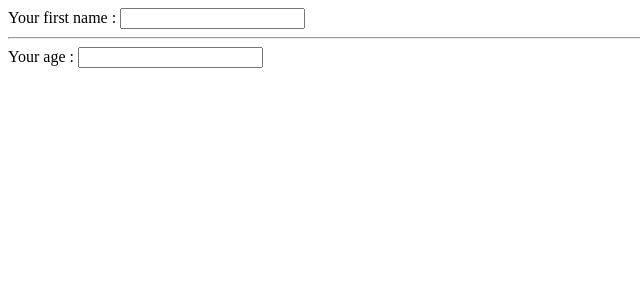
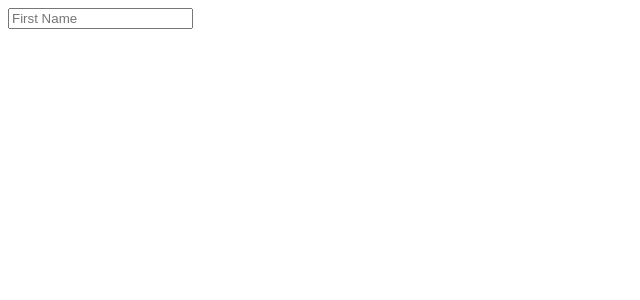
Before and after one commit to HarikaPenukonda/props-tutorial-2, a React (Create React App) app: page / in a window 1280 px wide. Shown: the top 300 px of the page, without its empty margins (0-640 px from the left). Built offline with nearby package versions, Linux system fonts and the light colour scheme.

Commit message:
input forms

```diff
--- a/src/App.js
+++ b/src/App.js
@@ -2,7 +2,8 @@ import React from "react";
 import Jokes from "./Jokes";
 import jokesData from "./jokesData";
 //import MyApp2 from "./conditional-rendering/MyApp2";
-import Form2 from "./react-forms/Form2"
+//import Form2 from "./react-forms/Form2"
+import MyForm from "./react-forms/MyForm"
 
 export default function App(){
     const jokeElement = jokesData.map(joke => {
@@ -16,7 +17,8 @@ export default function App(){
         <div>
             {/* {jokeElement} */}
             {/* <MyApp2/> */}
-            <Form2/>
+            {/* <Form2/> */}
+            <MyForm/>
         </div>
 
     )
--- /dev/null
+++ b/src/react-forms/MyForm.js
@@ -0,0 +1,31 @@
+import React from "react";
+
+export default function MyApp(){
+    const [firstName, setFirstName] = React.useState("")
+
+    function handleChange(event){
+        console.log(event.target.value)
+    }
+    return(
+        <form>
+            <input
+                type="text"
+                placeholder="First Name"
+                // listen for any changes that happen to this input
+                onChange={handleChange}
+            />
+        </form>
+    )
+}
+
+/*
+    - In handleChange() in this parameter we can actually recieve as a part of my event listener function.
+    - In this case, I dont get to decide that actuallu gets passed to my handleChange event listener function
+    instead, what we get passed by the browser is an event object `event` which has a lot of information if we
+    console.log it.
+    - There is one such property in this `event` object is `target`, if we log the target we will see
+    ` <input type="text" placeholder="First Name">` the dom object that triggered this event.
+    - That dom object has lot of properties, we use `value` property
+    - When we type a in input it logs "a" as we are logging the current value on every keystroke of that specific
+    input box
+*/
```
